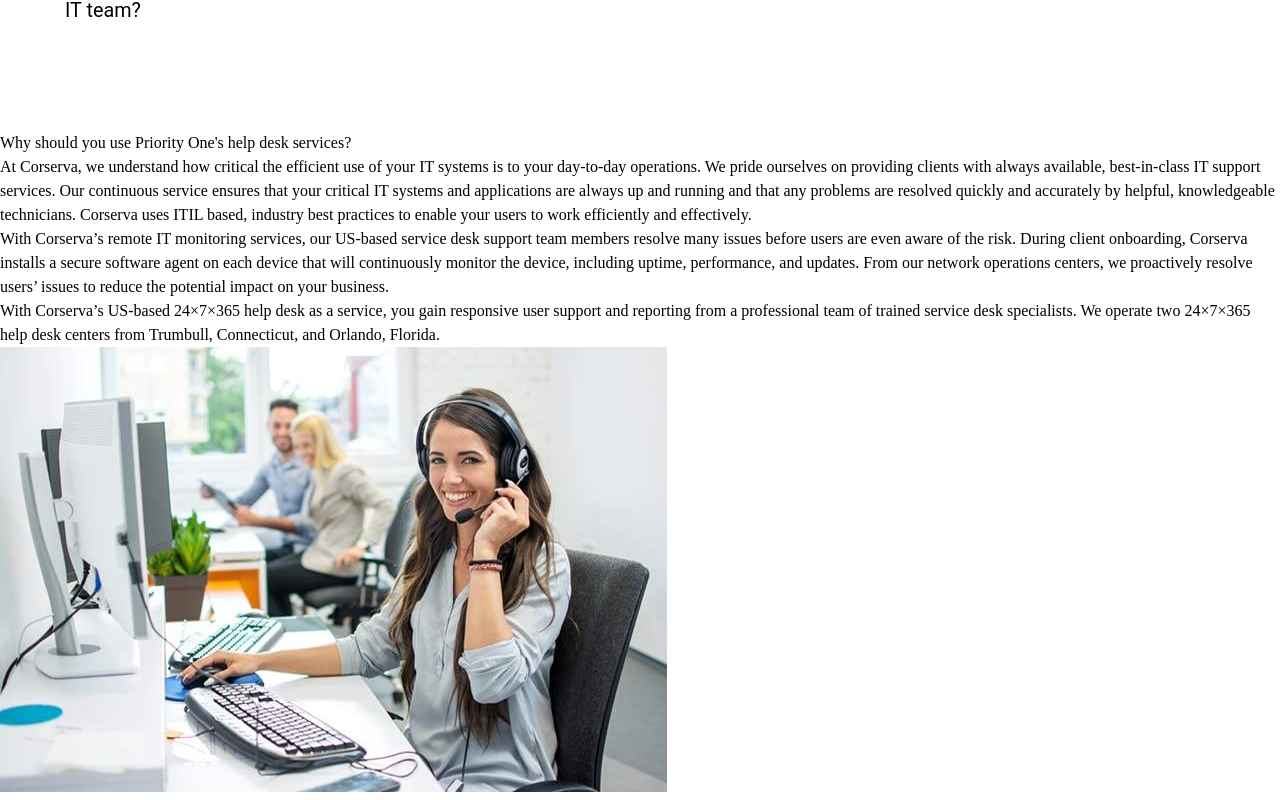
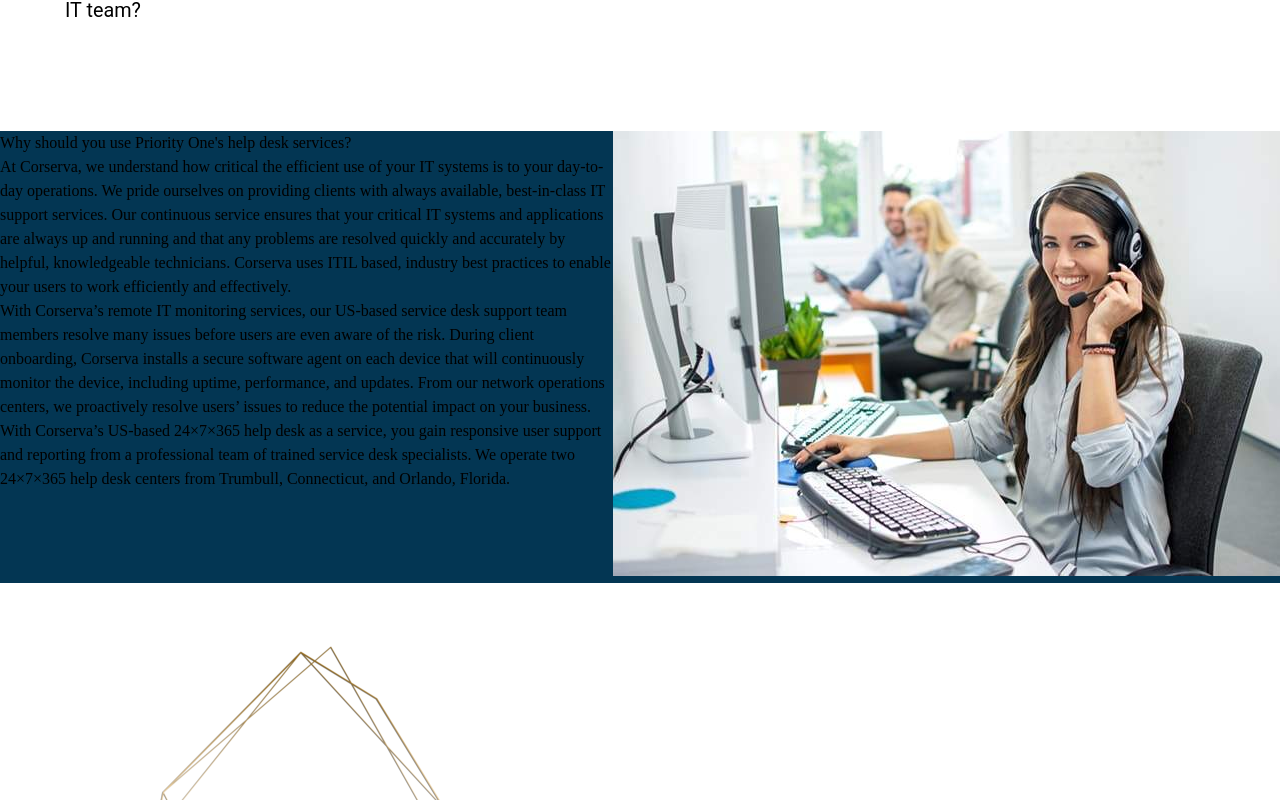
Before and after one commit to cwilso88/priorityOne, a React (Create React App) app: page / in a window 1280 px wide. Shown: the part 1100-1900 px from the top of the page. Built offline with nearby package versions, Linux system fonts and the light colour scheme.

Commit message:
Imported the WhyPriorityOne style sheet to main

```diff
--- a/src/sass/main.scss
+++ b/src/sass/main.scss
@@ -4,3 +4,4 @@
 @import "Header";
 @import "Servicesbar";
 @import "WhyGetHelp";
+@import "WhyPriorityOne";
```
